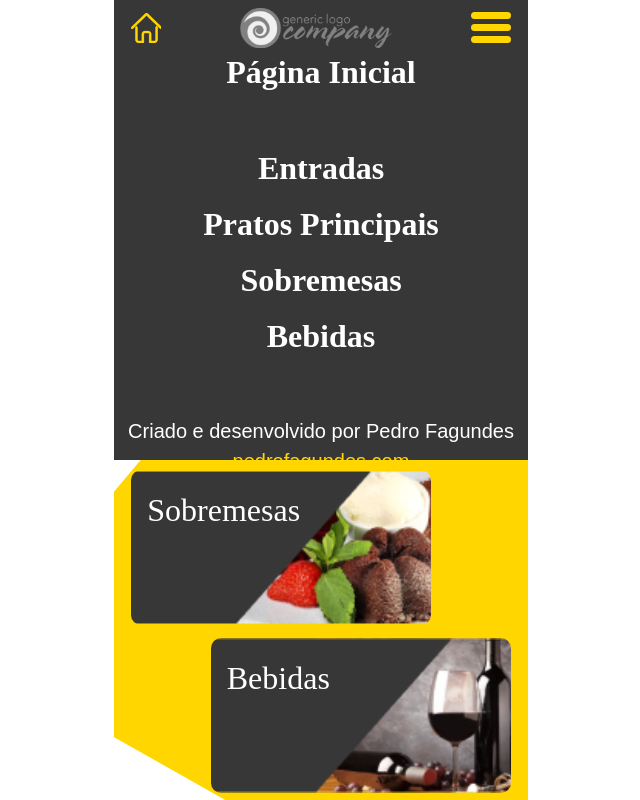
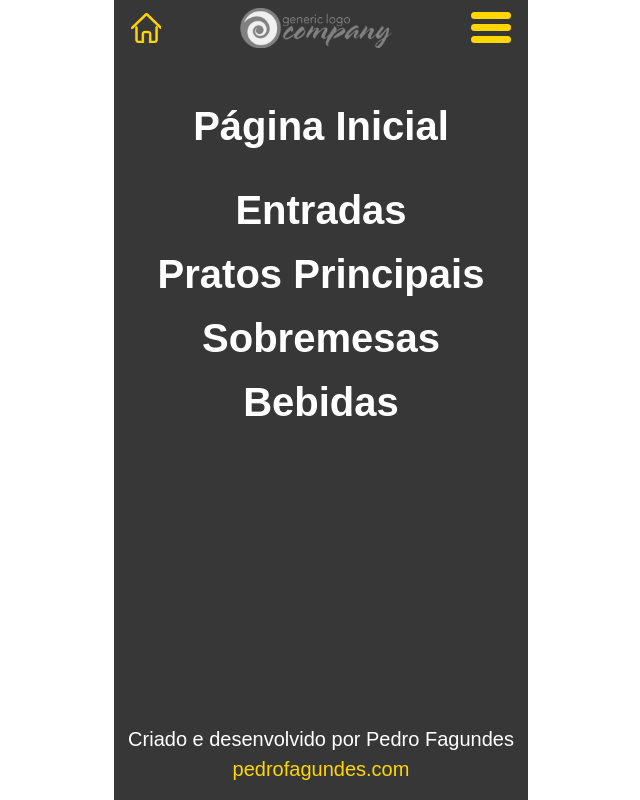
Before and after one commit to PedroheFagundes/online-menu, a Next.js app in the folder client/: page / in a window 1280 px wide. Both pictures are taken after a click on the element 809 px from the left and 28 px from the top of the page. Shown: the whole page, without its empty margins (319-959 px from the left). Built offline with nearby package versions, Linux system fonts and the light colour scheme; grey boxes are pictures that could not be loaded; a web font is replaced by a local one.

Commit message:
Burger menu update

```diff
--- a/client/components/NavBar.tsx
+++ b/client/components/NavBar.tsx
@@ -12,11 +12,15 @@ const NavBar: NextPage = () => {
 		setShowMenu(!showMenu)
 	}
 
+	const closeBurgerMenu = () => {
+		setShowMenu(false)
+	}
+
 	return (
-		<div className={`position-fixed container-fluid d-flex align-items-center justify-content-between p-0 flex-column || z-front bg-neutral-dark w414 ${showMenu ? 'h460' : 'h55'}`}>
+		<div className={`position-fixed container-fluid d-flex align-items-center p-0 flex-column || z-front bg-neutral-dark w414 ${showMenu ? 'h100pc' : 'h55'}`}>
 			<div className="col-11 mt-2 d-flex align-items-center justify-content-between">
 				<Link href="/" passHref>
-					<div className="position-relative || w30 h30">
+					<div onClick={() => closeBurgerMenu()} className="position-relative || w30 h30">
 						<Image
 						src={home}
 						className='cursor'
@@ -27,7 +31,7 @@ const NavBar: NextPage = () => {
 					</div>
 				</Link>
 				<Link href="/" passHref>
-					<div className="position-relative || w152 h40">
+					<div onClick={() => closeBurgerMenu()} className="position-relative || w152 h40">
 						<Image
 						src={logo}
 						className='cursor'
@@ -40,23 +44,25 @@ const NavBar: NextPage = () => {
 				<div onClick={() => toogleBurgerMenu()} className='m-0 d-flex row || cursor w40 h40'><div className='bg-standart rounded mt-1 || h7'></div><div className='bg-standart rounded || h7'></div><div className='bg-standart rounded || h7'></div></div>
 			</div>
 				{showMenu ?
-					<div className="d-flex text-center row text-white fs-2 fw-bold || font-inknut">
+					<div className="d-flex text-center justify-content-between row text-white fs-1 fw-bold || h100pc">
+						<div>
 						<Link href="/" passHref>
-							<div onClick={() => toogleBurgerMenu()} className="mb-5 || cursor">Página Inicial</div>
+							<div onClick={() => closeBurgerMenu()} className="mt-5 mb-4 || cursor">Página Inicial</div>
 						</Link>
 						<Link href="/starters" passHref>
-							<div onClick={() => toogleBurgerMenu()} className="mb-2 || cursor">Entradas</div>
+							<div onClick={() => closeBurgerMenu()} className="mb-1 || cursor">Entradas</div>
 						</Link>
 						<Link href="/main-dishes" passHref>
-							<div onClick={() => toogleBurgerMenu()} className="mb-2 || cursor">Pratos Principais</div>
+							<div onClick={() => closeBurgerMenu()} className="mb-1 || cursor">Pratos Principais</div>
 						</Link>
 						<Link href="/desserts" passHref>
-							<div onClick={() => toogleBurgerMenu()} className="mb-2 || cursor">Sobremesas</div>
+							<div onClick={() => closeBurgerMenu()} className="mb-1 || cursor">Sobremesas</div>
 						</Link>
 						<Link href="/drinks" passHref>
-							<div onClick={() => toogleBurgerMenu()} className="mb-2 || cursor">Bebidas</div>
+							<div onClick={() => closeBurgerMenu()} className="mb-1 || cursor">Bebidas</div>
 						</Link>
-						<div className="fs-5 fw-normal mt-5 mb-3 || font-poppins">
+						</div>
+						<div className="d-flex flex-column justify-content-end fs-5 fw-normal mb-3">
 							<div>Criado e desenvolvido por Pedro Fagundes</div>
 							<a href="https://www.pedrofagundes.com/" target="_blank">
 								<div className="color-standart">pedrofagundes.com</div>
--- a/client/styles/globals.css
+++ b/client/styles/globals.css
@@ -91,6 +91,11 @@ input, textarea {
 
 .color-standart {
   color: #FFD600;
+}
+
+.bg-neutral-opacity20 {
+  color: #373737;
+  opacity: 20%;
 }
 
 /* Font Size */
@@ -219,6 +224,10 @@ input, textarea {
   height: calc(100% - 125px);
 }
 
+.hrestante {
+  height: calc(100% - 430px);
+}
+
 .styled-border {
   border: 4px solid #6B6B6B;
   border-top-right-radius: 10px;
```
